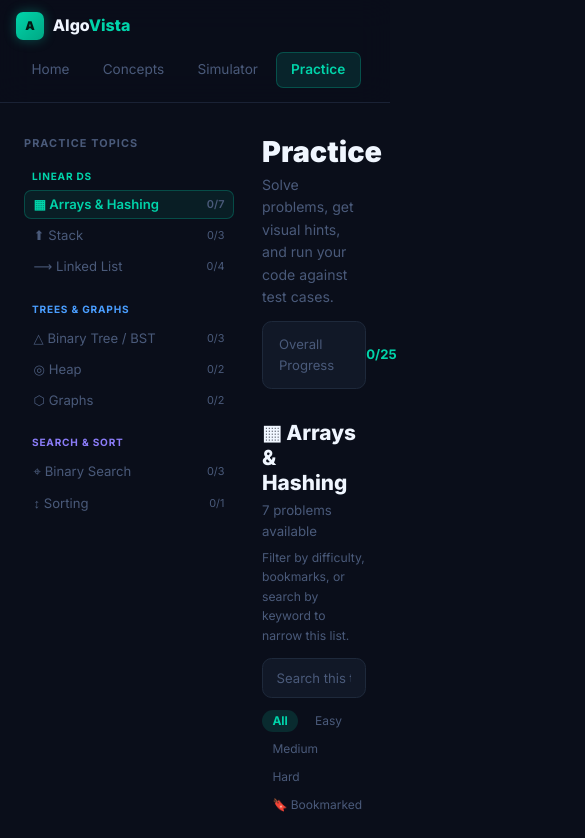
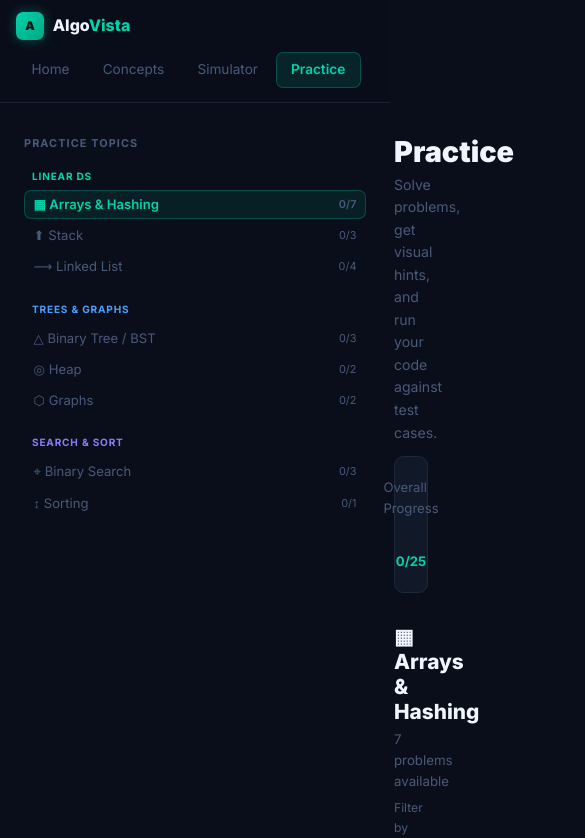
Before and after one commit to Alan-K-Biju-7/AlgoVista, a React (Create React App) app: page /practice in a window 390 px wide. Shown: the top 838 px of the page, 585 px wide, since content can reach past the window. Built offline with nearby package versions, Linux system fonts and the light colour scheme.

Commit message:
Stack practice content on small screens

```diff
--- a/src/styles/global.css
+++ b/src/styles/global.css
@@ -199,4 +199,18 @@ button:disabled { opacity: 0.35; cursor: not-allowed; }
     align-items: flex-start !important;
     flex-direction: column;
   }
+
+  .practice-shell {
+    flex-direction: column;
+    padding: 1.25rem 1rem !important;
+  }
+
+  .practice-sidebar {
+    position: static !important;
+    width: 100% !important;
+  }
+
+  .practice-content {
+    width: 100%;
+  }
 }
```
